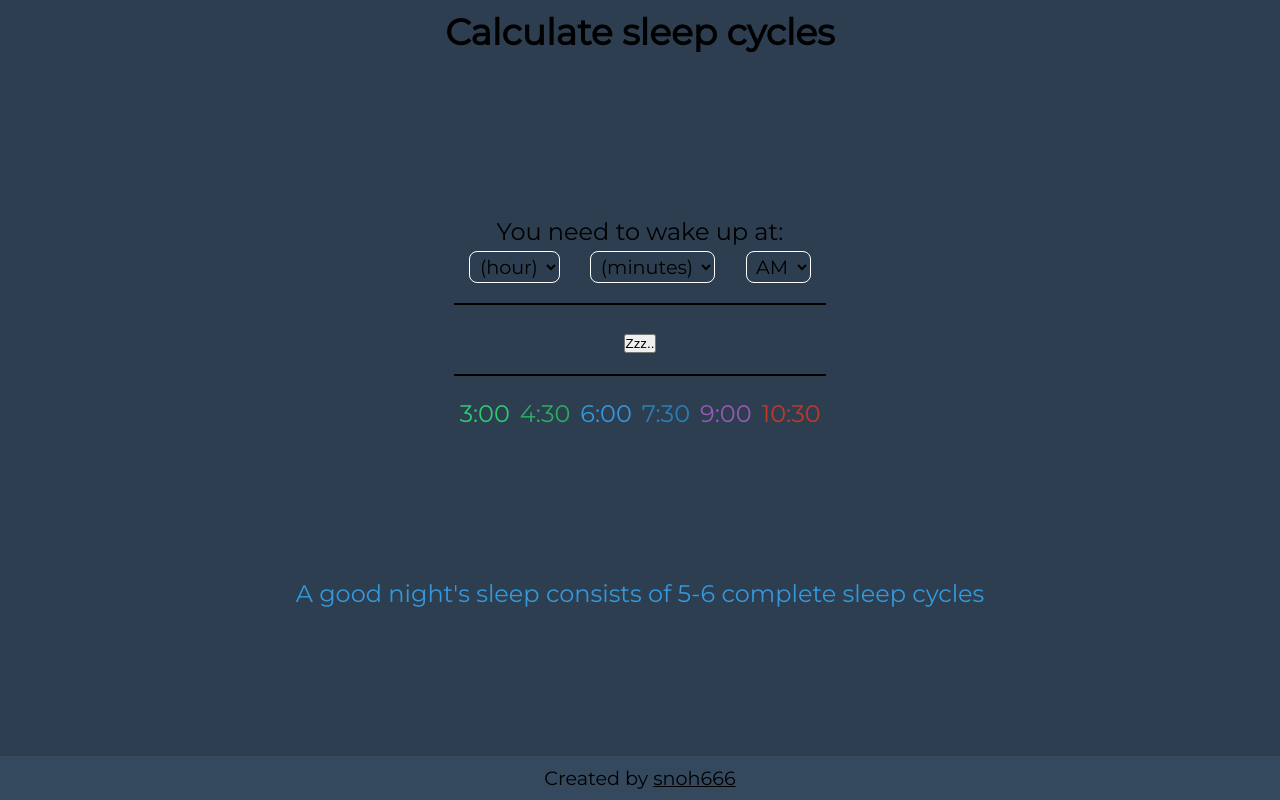
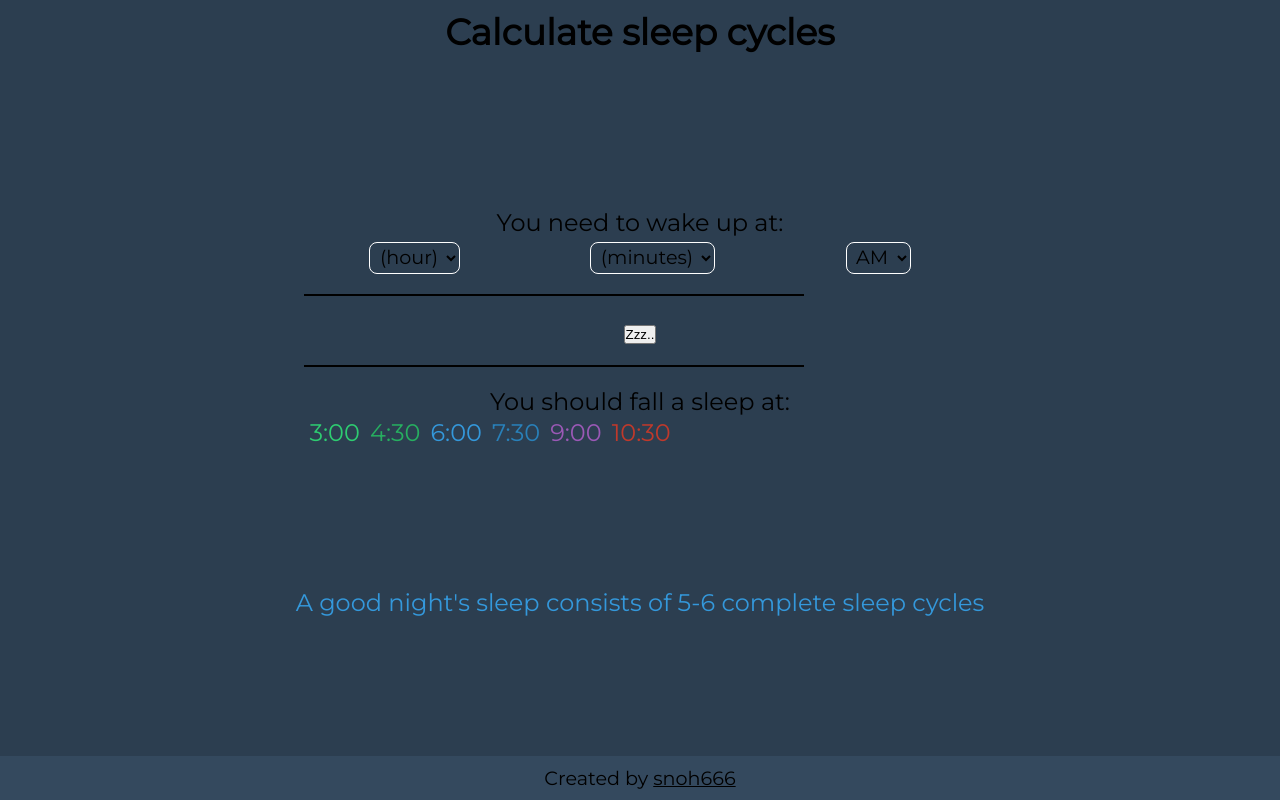
Before and after one commit to snoh666/sleep-cycle-calculator, a React (Create React App) app: page / in a window 1280 px wide. Built offline with nearby package versions, Linux system fonts and the light colour scheme.

Commit message:
Added info about result

```diff
--- a/src/components/Result.jsx
+++ b/src/components/Result.jsx
@@ -20,6 +20,11 @@ function Result({ hours, minutes, Am, isForw }) {
 
   return (
     <ResultWrapper reverse={isForw}>
+      <div style={{width: '100%'}}>
+        {
+          (isForw ? 'You should wake up at:' : 'You should fall a sleep at:')
+        }
+      </div>
       {(isForw ? getHoursToWakeUpAt(hours, minutes, Am) : getHoursToSleepBack(hours, minutes, Am)).map((el, index) => {
         return (
           <TimeStamp hours={el.hours} minutes={el.minutes} color={colors[index]} key={el.id} />
```
